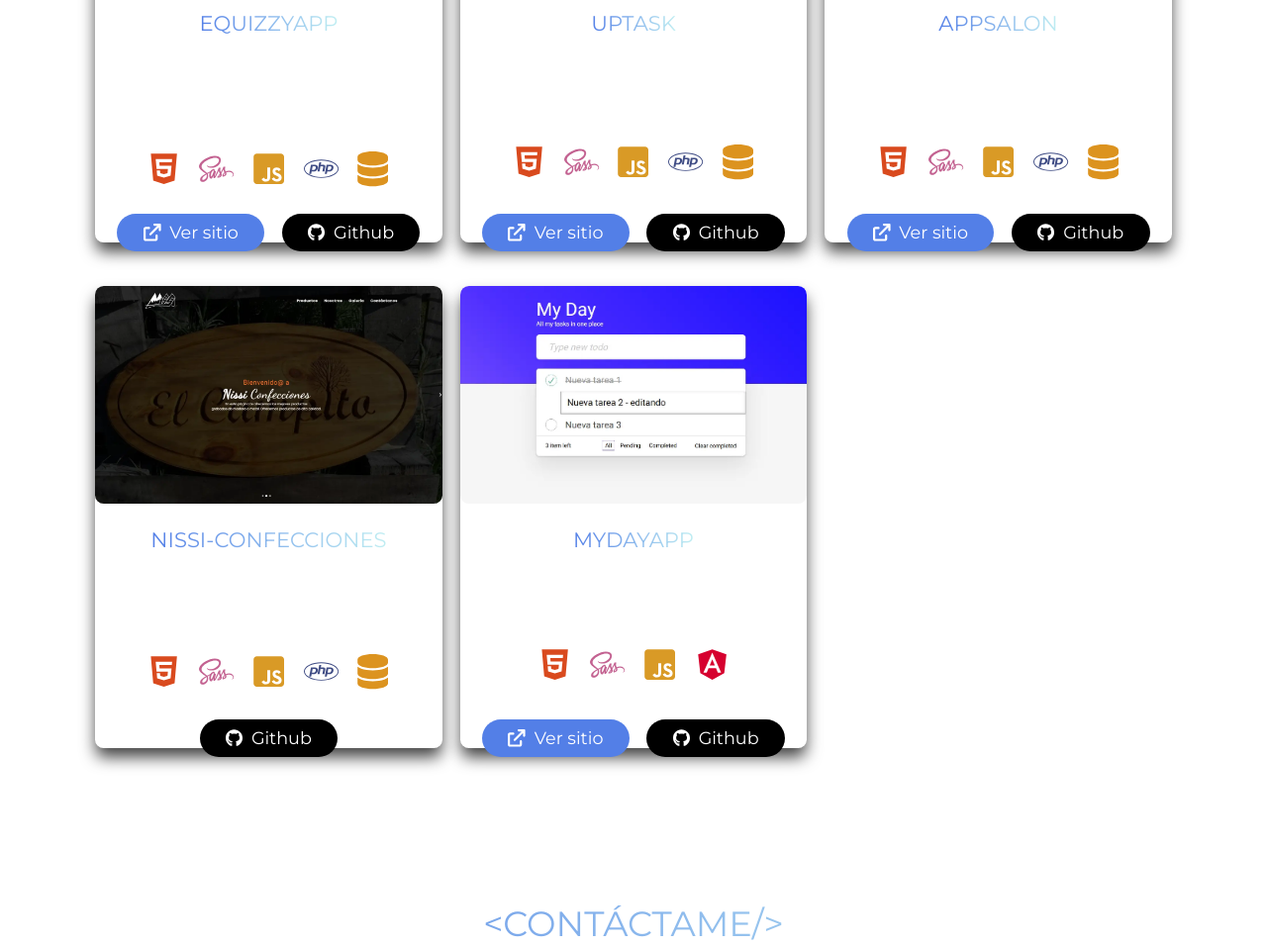
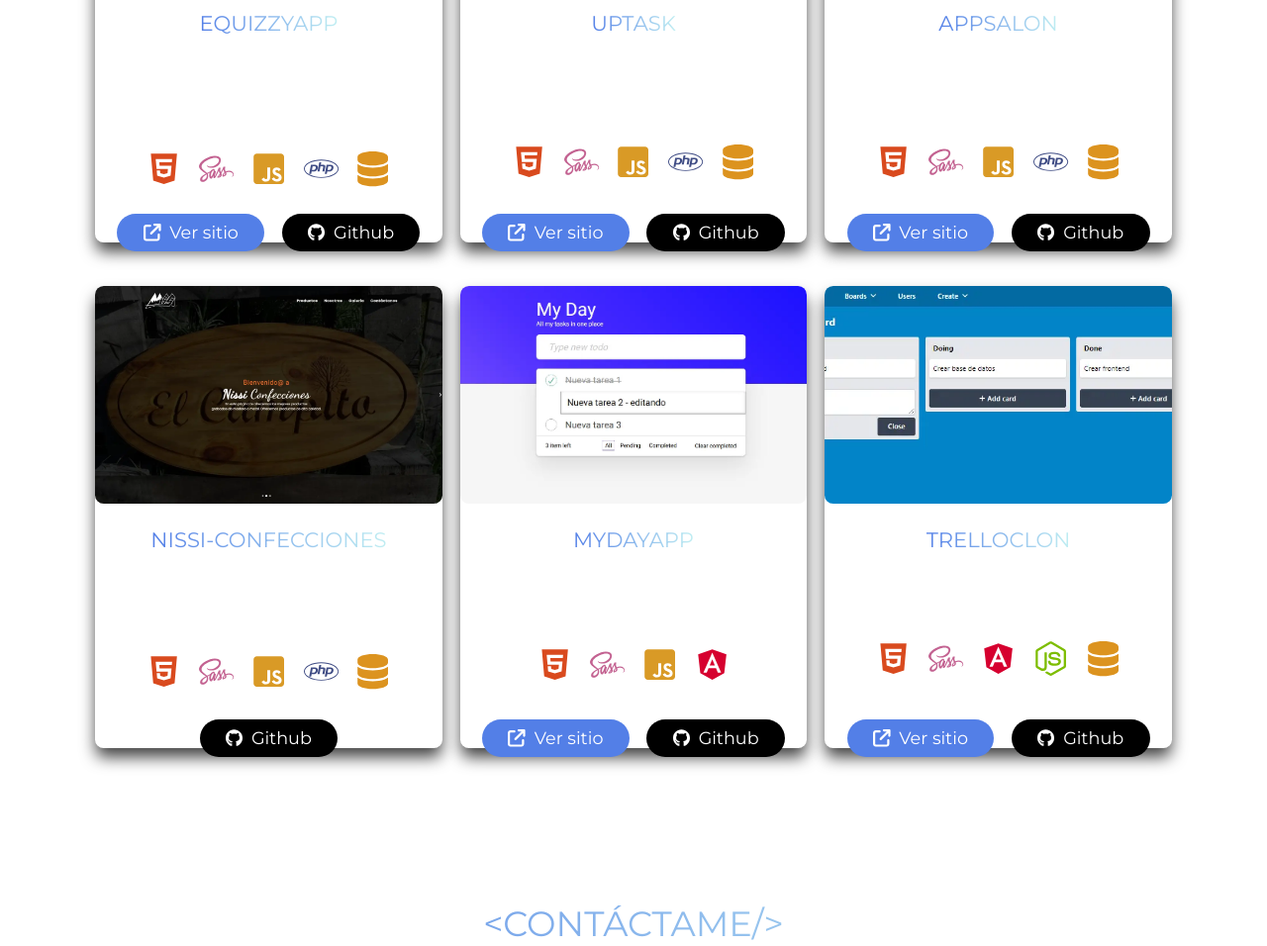
Before and after one commit to EsTeBaN22001/portfolio-redon-html, a website: page index.html in a window 1280 px wide. Shown: the part 1663-2619 px from the top of the page at 99% size. Drawn offline with nearby package versions, Linux system fonts and the light colour scheme; some packages are replaced by stand-ins of ours; a script that the page names is missing.

Commit message:
Se agregó el proyecto de trello-clon y se importó font-awesome cdn para corregir el problema de los íconos del header

```diff
--- a/index.html
+++ b/index.html
@@ -6,13 +6,17 @@
   <meta name="viewport" content="width=device-width, initial-scale=1.0" />
   <title>Esteban Redón</title>
   <link rel="icon" href="/build/img/logoSmall.webp" />
+  <!-- FONT AWESOME -->
+  <link rel="stylesheet" href="https://cdnjs.cloudflare.com/ajax/libs/font-awesome/6.6.0/css/all.min.css"
+    integrity="sha512-Kc323vGBEqzTmouAECnVceyQqyqdsSiqLQISBL29aUW4U/M7pSPA/gEUZQqv1cwx4OnYxTxve5UMg5GT6L4JJg=="
+    crossorigin="anonymous" referrerpolicy="no-referrer" />
+  <script src="https://cdnjs.cloudflare.com/ajax/libs/font-awesome/6.6.0/js/all.min.js"
+    integrity="sha512-6sSYJqDreZRZGkJ3b+YfdhB3MzmuP9R7X1QZ6g5aIXhRvR1Y/N/P47jmnkENm7YL3oqsmI6AK+V6AD99uWDnIw=="
+    crossorigin="anonymous" referrerpolicy="no-referrer"></script>
   <!-- GOOGLE FONTS -->
-  <!-- <link rel="preconnect" href="https://fonts.googleapis.com" />
-    <link rel="preconnect" href="https://fonts.gstatic.com" crossorigin />
-    <link
-      href="https://fonts.googleapis.com/css2?family=Open+Sans:wght@300;400;500;700&display=swap"
-      rel="stylesheet"
-    /> -->
+  <link rel="preconnect" href="https://fonts.googleapis.com" />
+  <link rel="preconnect" href="https://fonts.gstatic.com" crossorigin />
+  <link href="https://fonts.googleapis.com/css2?family=Open+Sans:wght@300;400;500;700&display=swap" rel="stylesheet" />
   <!-- SCROLL REVEAL -->
   <script src="https://unpkg.com/scrollreveal"></script>
   <!-- STYLES CSS -->
@@ -318,6 +322,28 @@
           </div>
         </div>
       </div>
+      <div class="proyect reveal2" id="mydayapp">
+        <div class="img-container">
+          <img src="build/img/trelloclon-index.webp" alt="mydayapp-index" />
+        </div>
+        <div class="text-container">
+          <h3>TrelloClon</h3>
+          <p>Sitio web de un clon básico de Trello</p>
+          <ul class="technologies small-tecnologies">
+            <li><i class="fa-brands fa-html5 skill-icon"></i></li>
+            <li><i class="fa-brands fa-sass skill-icon"></i></li>
+            <li><i class="fa-brands fa-angular skill-icon"></i></li>
+            <li><i class="fa-brands fa-node-js skill-icon"></i></li>
+            <li><i class="fa-solid fa-database skill-icon"></i></li>
+          </ul>
+          <div class="links">
+            <a class="visit-site-button visit-site" target="_blank" href="https://trelloclon-er.netlify.app/"><i
+                class="fa-solid fa-arrow-up-right-from-square"></i>Ver sitio</a>
+            <a class="visit-site-button github" target="_blank"
+              href="https://github.com/EsTeBaN22001/trello-clon-frontend"><i class="fa-brands fa-github"></i>Github</a>
+          </div>
+        </div>
+      </div>
     </div>
   </section>
 
```
Also changed, not shown: gulpfile.js (+15 -21 lines), build/img/trelloclon-index.webp (added), src/img/trelloclon-index.png (added).
